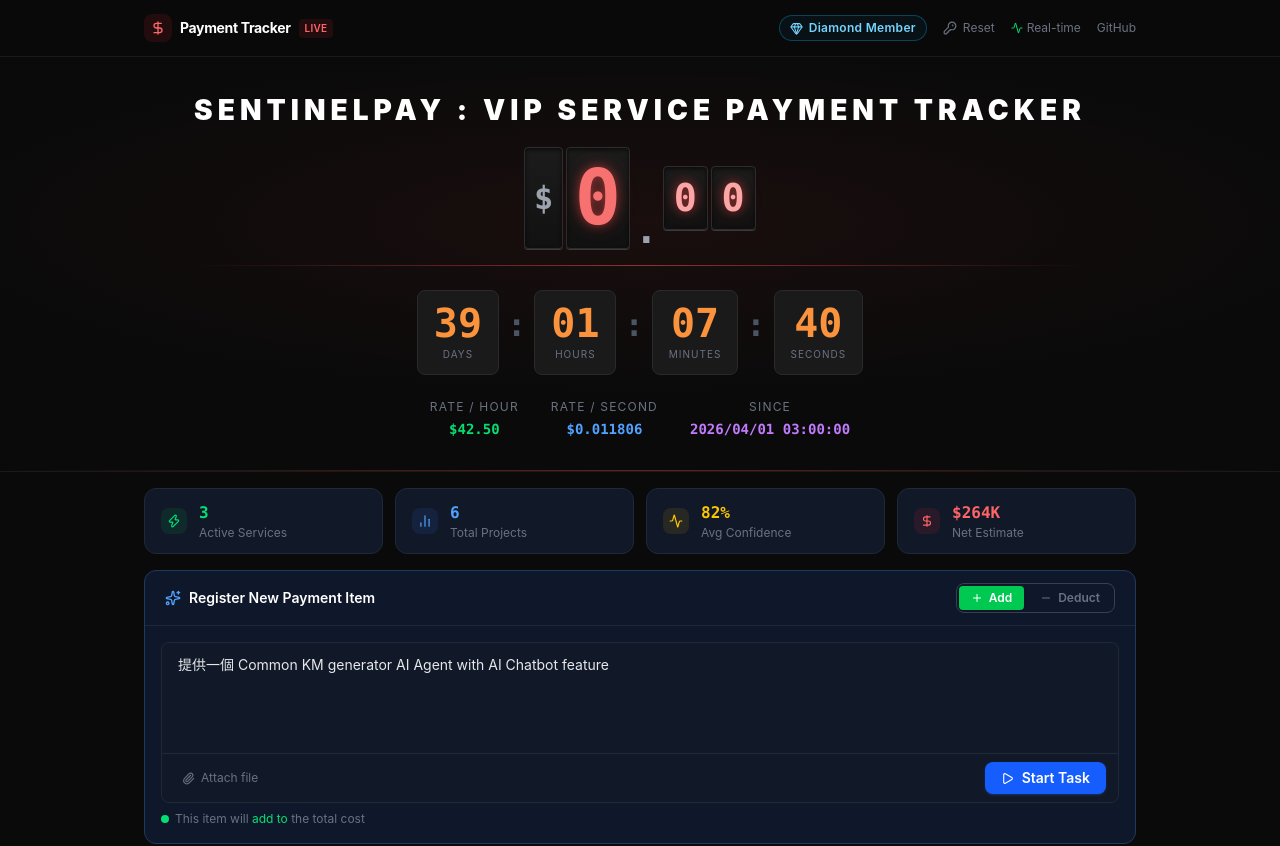
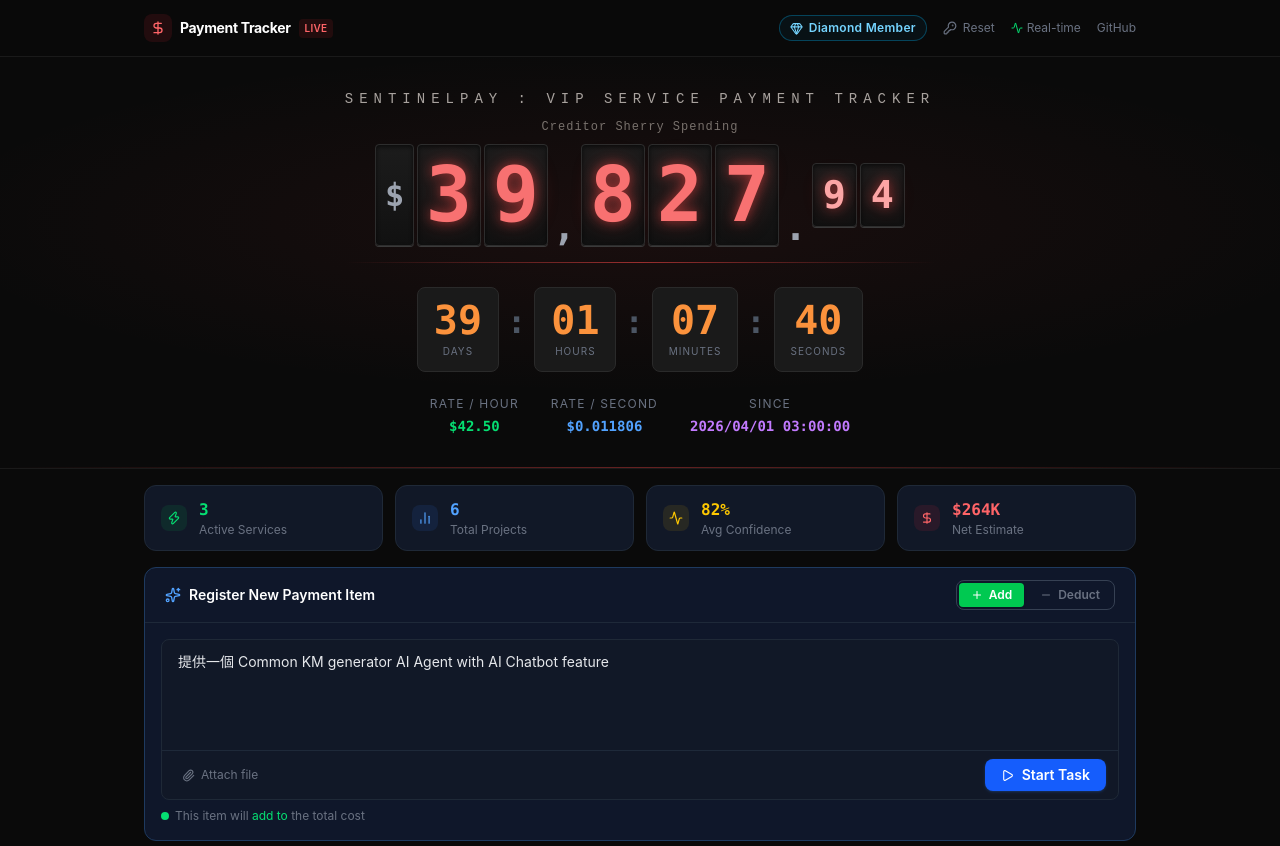
Before and after one commit to hwchiu/eggroll, a Next.js app: page / in a window 1280 px wide. Shown: the top 846 px of the page. Built offline with nearby package versions, Linux system fonts and the light colour scheme.

Commit message:
feat: update sentinel header style subtitle and live total calculation
Agent-Logs-Url: https://github.com/hwchiu/eggroll/sessions/c332fbcc-bf83-463e-bf02-37e27178db57

Co-authored-by: hwchiu <1932305+hwchiu@users.noreply.github.com>

```diff
--- a/app/globals.css
+++ b/app/globals.css
@@ -78,3 +78,20 @@ body {
 .contribution-cell:hover {
   transform: scale(1.3);
 }
+
+.header h1 {
+  font-size: 14px;
+  letter-spacing: 6px;
+  text-transform: uppercase;
+  color: #a8a29e;
+  font-weight: 400;
+  font-family: 'JetBrains Mono', monospace;
+  margin-bottom: 8px;
+}
+
+.header .sub {
+  font-size: 12px;
+  color: #78716c;
+  letter-spacing: 1px;
+  font-family: 'JetBrains Mono', monospace;
+}
--- a/components/LiveTicker.tsx
+++ b/components/LiveTicker.tsx
@@ -11,44 +11,12 @@ function formatCurrency(value: number): string {
   });
 }
 
-
-export default function LiveTicker({ extraCost = 0 }: { extraCost?: number }) {
-  const [elapsed, setElapsed] = useState(0);
-  const rafRef = useRef<number | null>(null);
-
-  useEffect(() => {
-    let lastTime = performance.now();
-
-    const tick = (now: number) => {
-      const delta = (now - lastTime) / 1000;
-      lastTime = now;
-
-      setElapsed((prev) => {
-        const real = (Date.now() - START_DATE.getTime()) / 1000;
-        return real > 0 ? real : prev + delta;
-      });
-
-      rafRef.current = requestAnimationFrame(tick);
-    };
-
-    rafRef.current = requestAnimationFrame(tick);
-    return () => {
-      if (rafRef.current) cancelAnimationFrame(rafRef.current);
-    };
-  }, []);
-
-  const formatted = formatCurrency(extraCost);
-  // Split into integer and decimal parts
-  const [intPart, decPart] = formatted.split(".");
-
-  // Render each character of the amount as a big-counter digit box
 function BigCounterDigits({ chars, isDecimal = false }: { chars: string; isDecimal?: boolean }) {
   return (
     <>
       {chars.split("").map((ch, i) => {
         const isNum = /\d/.test(ch);
         if (!isNum) {
-            // comma separator
           return (
             <span
               key={i}
@@ -95,19 +63,47 @@ export default function LiveTicker({ extraCost = 0 }: { extraCost?: number }) {
   );
 }
 
+export default function LiveTicker({ extraCost = 0 }: { extraCost?: number }) {
+  const [elapsed, setElapsed] = useState(0);
+  const rafRef = useRef<number | null>(null);
+
+  useEffect(() => {
+    let lastTime = performance.now();
+
+    const tick = (now: number) => {
+      const delta = (now - lastTime) / 1000;
+      lastTime = now;
+
+      setElapsed((prev) => {
+        const real = (Date.now() - START_DATE.getTime()) / 1000;
+        return real > 0 ? real : prev + delta;
+      });
+
+      rafRef.current = requestAnimationFrame(tick);
+    };
+
+    rafRef.current = requestAnimationFrame(tick);
+    return () => {
+      if (rafRef.current) cancelAnimationFrame(rafRef.current);
+    };
+  }, []);
+
+  const runningCost = (Math.max(elapsed, 0) * HOURLY_RATE) / 3600;
+  const totalCost = runningCost + extraCost;
+  const formatted = formatCurrency(totalCost);
+  const [intPart, decPart] = formatted.split(".");
+
   return (
     <div className="w-full py-8 px-4 flex flex-col items-center">
       {/* Main ticker */}
       <div className="relative flex flex-col items-center">
-        <h1
-          className="font-black uppercase tracking-[0.18em] text-white mb-4 text-center"
-          style={{ fontSize: "clamp(1rem, 3.5vw, 1.75rem)", letterSpacing: "0.18em" }}
-        >
-          SENTINELPAY : VIP SERVICE PAYMENT TRACKER
-        </h1>
+        <div className="header text-center">
+          <h1>SENTINELPAY : VIP SERVICE PAYMENT TRACKER</h1>
+          <div className="sub">Creditor Sherry Spending</div>
+        </div>
 
         {/* Big-counter style digit display */}
-        <div className="flex items-center gap-[3px] flex-wrap justify-center">
+        <div className="flex items-center gap-[3px] flex-wrap justify-center mt-2">
           {/* Dollar sign box */}
           <div
             className="flex items-center justify-center rounded self-stretch"
```
Lines whose indentation alone changed are shown as unchanged.
